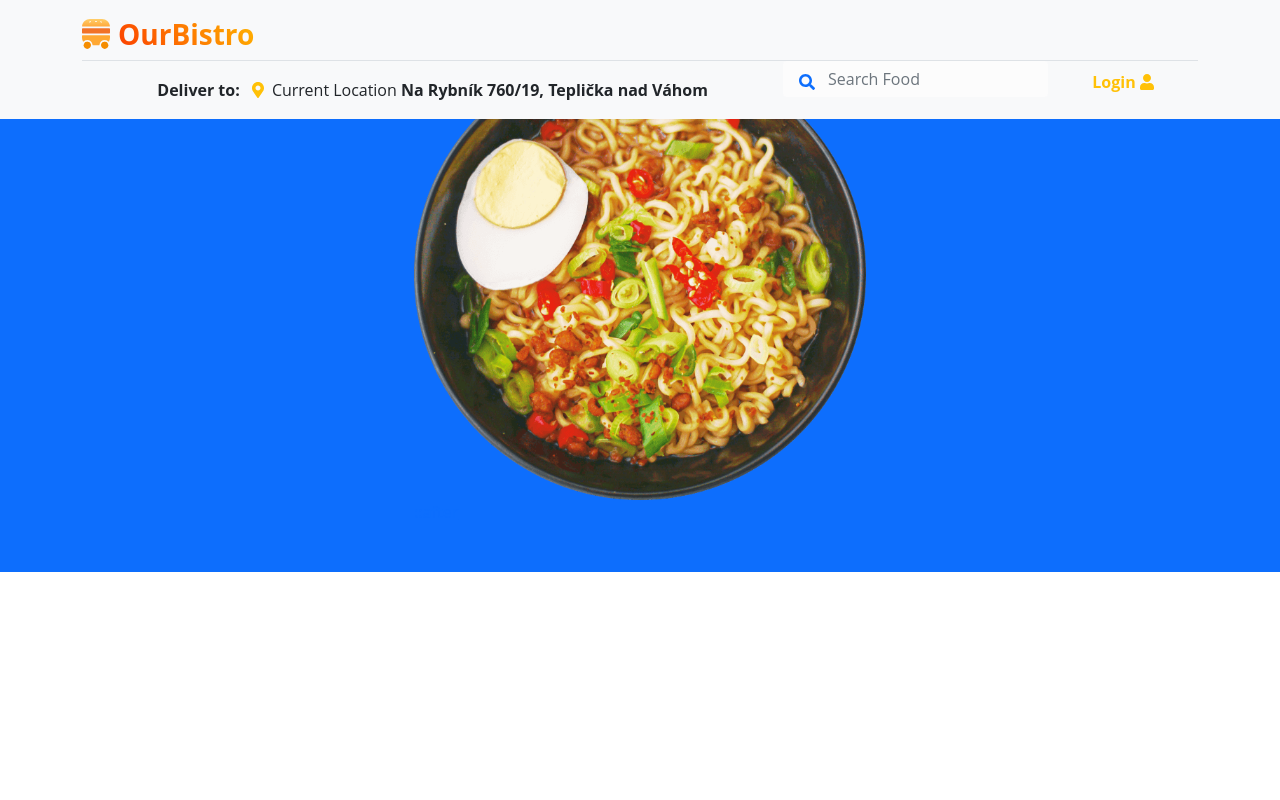
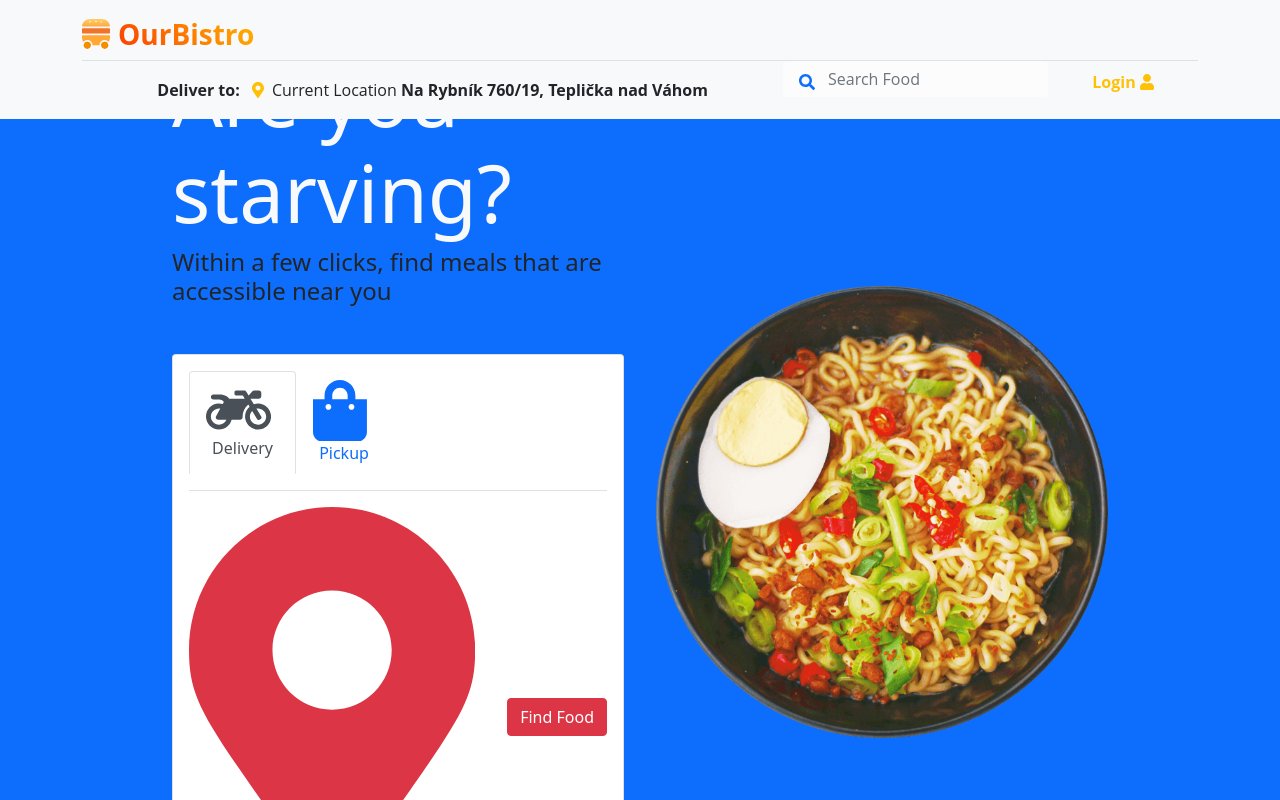
Before and after one commit to filipsupolik/SOC---navrh-appky-restauracie, an Angular app in the folder Frontend/Bistro-app/: page / in a window 1280 px wide. Shown: the top 800 px of the page. Built offline with nearby package versions, Linux system fonts and the light colour scheme.

Commit message:
Done with HTML searching side, continue with Scss

```diff
--- a/Frontend/Bistro-app/src/app/searching_restaurants/search-restaurant/search-restaurant.component.html
+++ b/Frontend/Bistro-app/src/app/searching_restaurants/search-restaurant/search-restaurant.component.html
@@ -4,8 +4,69 @@
             <div class="col-md-5 col-lg-6 order-0 order-md-1 mt-8 mt-md-0">
                 <a class="img-landing-banner">
                     <img class="img-fluid" src="assets/img/gallery/hero-header.png" alt="hero-header">
-                    ::after
                 </a>
+            </div>
+            <div class="col-md-7 col-lg-6 py-8 text-md-start text-center">
+                <h1 class="display-1 fs-md-5 fs-lg-6 fs-xl-8 text-light">Are you starving?</h1>
+                <h1 class="text-800 mb-5 fs-4">
+                    Within a few clicks, find meals that
+                    <br class="d-none d-xxl-block">
+                    are accessible near you
+                </h1>
+                <div class="card w-xxl-75">
+                    <div class="card-body">
+                        <nav>
+                            <div class="nav nav-tabs" id="nav-tab" role="tablist">
+                                <button class="nav-link active mb-3" id="nav-home-tab" data-bs-toggle="tab" data-bs-target="#nav-home" type="button" role="tab" aria-controls="nav-home" aria-selected="true">
+                                    <svg class="svg-inline--fa fa-motorcycle fa-w-20 me-2" aria-hidden="true" focusable="false" data-prefix="fas" data-icon="motorcycle" role="img" xmlns="https://www.w3.org/2000/svg" viewBox="0 0 640 512" data-fa-i2svg>
+                                        <path fill="currentColor" d="M512.9 192c-14.9-.1-29.1 2.3-42.4 6.9L437.6 144H520c13.3 0 24-10.7 24-24V88c0-13.3-10.7-24-24-24h-45.3c-6.8 0-13.3 2.9-17.8 7.9l-37.5 41.7-22.8-38C392.2 68.4 384.4 64 376 64h-80c-8.8 0-16 7.2-16 16v16c0 8.8 7.2 16 16 16h66.4l19.2 32H227.9c-17.7-23.1-44.9-40-99.9-40H72.5C59 104 47.7 115 48 128.5c.2 13 10.9 23.5 24 23.5h56c24.5 0 38.7 10.9 47.8 24.8l-11.3 20.5c-13-3.9-26.9-5.7-41.3-5.2C55.9 194.5 1.6 249.6 0 317c-1.6 72.1 56.3 131 128 131 59.6 0 109.7-40.8 124-96h84.2c13.7 0 24.6-11.4 24-25.1-2.1-47.1 17.5-93.7 56.2-125l12.5 20.8c-27.6 23.7-45.1 58.9-44.8 98.2.5 69.6 57.2 126.5 126.8 127.1 71.6.7 129.8-57.5 129.2-129.1-.7-69.6-57.6-126.4-127.2-126.9zM128 400c-44.1 0-80-35.9-80-80s35.9-80 80-80c4.2 0 8.4.3 12.5 1L99 316.4c-8.8 16 2.8 35.6 21 35.6h81.3c-12.4 28.2-40.6 48-73.3 48zm463.9-75.6c-2.2 40.6-35 73.4-75.5 75.5-46.1 2.5-84.4-34.3-84.4-79.9 0-21.4 8.4-40.8 22.1-55.1l49.4 82.4c4.5 7.6 14.4 10 22 5.5l13.7-8.2c7.6-4.5 10-14.4 5.5-22l-48.6-80.9c5.2-1.1 10.5-1.6 15.9-1.6 45.6-.1 82.3 38.2 79.9 84.3z"></path>
+                                    </svg>
+                                    Delivery
+                                </button>
+                                <button class="nav-link mb-3" id="nav-profile-tab" data-bs-toggle="tab" data-bs-target="#nav-profile" type="button" role="tab" aria-controls="nav-profile" aria-selected="false">
+                                    <svg class="svg-inline--fa fa-shopping-bag fa-w-14 me-2" aria-hidden="true" focusable="false" data-prefix="fas" data-icon="shopping-bag" role="img" xmlns="http://www.w3.org/2000/svg" viewBox="0 0 448 512" data-fa-i2svg>
+                                        <path fill="currentColor" d="M352 160v-32C352 57.42 294.579 0 224 0 153.42 0 96 57.42 96 128v32H0v272c0 44.183 35.817 80 80 80h288c44.183 0 80-35.817 80-80V160h-96zm-192-32c0-35.29 28.71-64 64-64s64 28.71 64 64v32H160v-32zm160 120c-13.255 0-24-10.745-24-24s10.745-24 24-24 24 10.745 24 24-10.745 24-24 24zm-192 0c-13.255 0-24-10.745-24-24s10.745-24 24-24 24 10.745 24 24-10.745 24-24 24z"></path>
+                                    </svg>
+                                    Pickup
+                                </button>
+                            </div>
+                        </nav>
+                        <div class="tab-content mt-3" id="nav-tabContent"> <!-- Continue tomorrow with Scss-->
+                            <div class="tab-pane fade show active" id="nav-home" role="tabpanel" aria-labelledby="nav-home-tab">
+                                <form class="row gx-2 gy-2 align-items-center">
+                                    <div class="col">
+                                        <div class="input-group-icon">
+                                            <svg class="svg-inline--fa fa-map-marker-alt fa-w-12 text-danger input-box-icon" aria-hidden="true" focusable="false" data-prefix="fas" data-icon="map-marker-alt" role="img" xmlns="http://www.w3.org/2000/svg" viewBox="0 0 384 512" data-fa-i2svg>
+                                                <path fill="currentColor" d="M172.268 501.67C26.97 291.031 0 269.413 0 192 0 85.961 85.961 0 192 0s192 85.961 192 192c0 77.413-26.97 99.031-172.268 309.67-9.535 13.774-29.93 13.773-39.464 0zM192 272c44.183 0 80-35.817 80-80s-35.817-80-80-80-80 35.817-80 80 35.817 80 80 80z"></path>
+                                            </svg>
+                                            <label class="visually-hidden" for="inputDelivery">Address</label>
+                                            <input class="form-control input-box form-foodwagon-control" id="inputDelivery" type="text" placeholder="Enter Your Address">
+                                        </div>
+                                    </div>
+                                    <div class="d-grid gap-3 col-sm-auto">
+                                        <button class="btn btn-danger" type="submit">Find Food</button>
+                                    </div>
+                                </form>
+                            </div>
+                            <div class="tab-pane fade" id="nav-profile" role="tabpanel" aria-labelledby="nav-profile-tab">
+                                <form class="row gx-4 gy-2 align-items-center">
+                                    <div class="col">
+                                        <div class="input-group-icon">
+                                            <svg class="svg-inline--fa fa-map-marker-alt fa-w-12 text-danger input-box-icon" aria-hidden="true" focusable="false" data-prefix="fas" data-icon="map-marker-alt" role="img" xmlns="http://www.w3.org/2000/svg" viewBox="0 0 384 512" data-fa-i2svg>
+                                                <path fill="currentColor" d="M172.268 501.67C26.97 291.031 0 269.413 0 192 0 85.961 85.961 0 192 0s192 85.961 192 192c0 77.413-26.97 99.031-172.268 309.67-9.535 13.774-29.93 13.773-39.464 0zM192 272c44.183 0 80-35.817 80-80s-35.817-80-80-80-80 35.817-80 80 35.817 80 80 80z"></path>
+                                            </svg>
+                                            <label class="visually-hidden" for="inputPickup">Address</label>
+                                            <input class="form-control input-box form-foodwagon-control" id="inputPickup" type="text" placeholder="Enter Your Adress">
+                                        </div>
+                                    </div>
+                                    <div class="d-grid gap-3 col-sm-auto">
+                                        <button class="btn btn-danger" type="submit">Find Food</button>
+                                    </div>
+                                </form>
+                            </div>
+                        </div>
+                    </div>
+                </div>
             </div>
         </div>
     </div>
--- a/Frontend/Bistro-app/src/app/searching_restaurants/search-restaurant/search-restaurant.component.scss
+++ b/Frontend/Bistro-app/src/app/searching_restaurants/search-restaurant/search-restaurant.component.scss
@@ -16,6 +16,29 @@
         padding-top: 7.5rem;
         padding-bottom: 7.5rem;
     }
+
+    .col-lg-6 {
+        -webkit-box-flex: 0;
+        flex: 0 0 auto;
+        width: 50%;
+    }
+}
+
+@media (min-width: 768) {
+    .mt-md-0 {
+        margin-top: 0;
+    }
+
+    .order-md-1 {
+        -webkit-box-ordinal-group: 2;
+        order: 1;
+    }
+}
+
+.row>* {
+    max-width: 100%;
+    padding-right: calc(var(--bs-gutter-x) / 2);
+    padding-left: calc(var(--bs-gutter-x) / 2);
 }
 
 section {
@@ -54,3 +77,29 @@ section {
     margin-right: calc(var(--bs-gutter-x)/ -2);
     margin-left: calc(var(--bs-gutter-x)/ -2);
 }
+
+a {
+    color: #212121;
+    text-decoration: none;
+}
+
+a:-webkit-any-link {
+    cursor: pointer;
+}
+
+.img-landing-banner {
+    overflow: hidden;
+    transform: translateY(-3rem);
+    margin-bottom: -8rem;
+    transition: transform 0.4S ease, -webkit-transform 0.4s ease;
+    position: relative;
+    display: block;
+}
+
+.img-fluid {
+    max-width: 100%;
+}
+
+img {
+    vertical-align: middle;
+}
```
Also changed, not shown: Frontend/Bistro-app/scss/helpers/flex.scss (renamed from Frontend/Bistro-app/scss/flex.scss), Frontend/Bistro-app/scss/helpers/position.scss (renamed from Frontend/Bistro-app/scss/position.scss), Frontend/Bistro-app/scss/helpers/shadow.scss (renamed from Frontend/Bistro-app/scss/shadow.scss), Frontend/Bistro-app/scss/helpers/text.scss (renamed from Frontend/Bistro-app/scss/text.scss), Frontend/Bistro-app/scss/theme/reboot.scss (renamed from Frontend/Bistro-app/scss/reboot.scss), Frontend/Bistro-app/scss/theme/utilities.scss (renamed from Frontend/Bistro-app/scss/utilities.scss).
